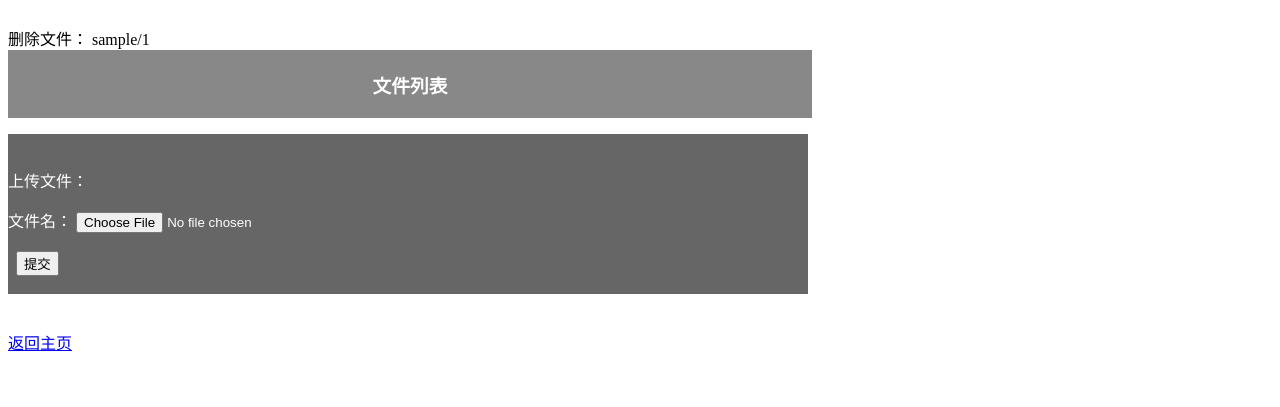
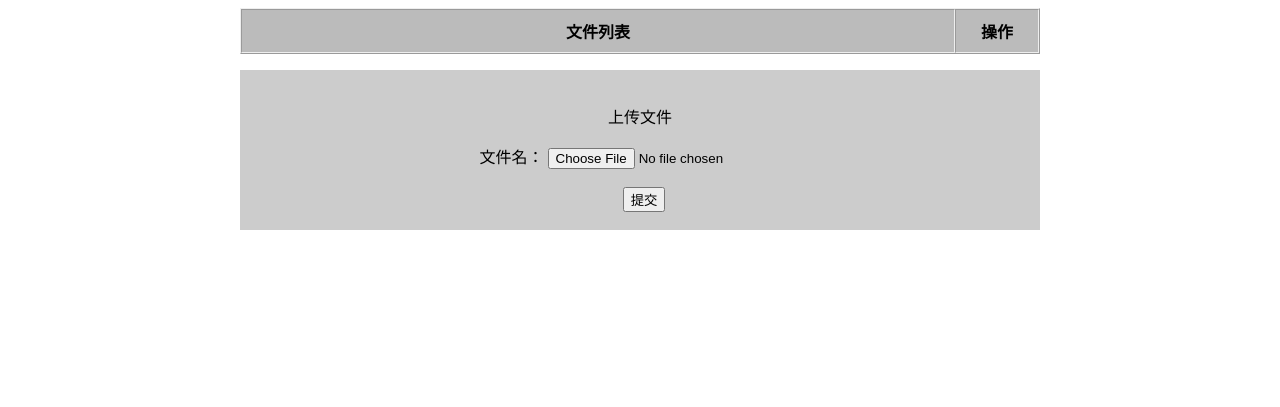
Before and after one commit to Fengerking/phpStudy, a PHP site: page /filedelete.php?filedelete=1 in a window 1280 px wide. Shown: the top 407 px of the page. Run offline with PHP 8.4, Linux system fonts and the light colour scheme; the visitor is signed in with stand-in values (Sample User, id 1); lists and menus that the app fills with data are empty.

Commit message:
finish the ftp code.

```diff
--- a/ftpserver/filedelete.php
+++ b/ftpserver/filedelete.php
@@ -21,11 +21,11 @@ $filedelete = $_GET['filedelete'];
     $delfile = $username."/".urldecode($filedelete);
     unlink ($delfile);
     $dispname = iconv("gb2312", "UTF-8", $delfile);
-    echo "<br> 删除文件： ".$dispname."<br>";
+    //echo "<br> 删除文件： ".$dispname."<br>";
 
     doFileList ($username);
 
-    echo "<br><br> <a href=index.php> 返回主页 </a>";
+   // echo "<br><br> <a href=index.php> 返回主页 </a>";
 
 ?>
 
--- a/ftpserver/filelist.php
+++ b/ftpserver/filelist.php
@@ -14,34 +14,12 @@ function doConfirm(varName, varURL)
     }
 }
 </script>
+
 <style>
-	header {
-        background-color:#888888;
-        color:white;
-        width:800px;
-        text-align:center;
-        padding:2px;
-	}
-   viewFile{
-   	    background-color:#FFFFFF;
-        width:700px;
-        float:left;
-        padding:5px;
-   }
-   viewButton{
-   	    background-color:#FFFFFF;
-        width:100px;
-        float:left;
-        text-align:center;
-        padding:5px;
-   }
-   footer {
-        background-color:#666666;
-        color:white;
-        width:800px;
-        clear:both;
-    }
+  body{ text-align:center}
+  .div{ margin:0 auto; width:800px; height:400px; }
 </style>
+
 <?php
 }
 
@@ -62,46 +40,52 @@ function doFileList($subfolder)
         }
     }
     closedir($handler);
+ ?>
 
-    echo "<header>\r\n";
-    echo "<h3> 文件列表 </h3>\r\n";
-    echo "</header>\r\n";
+<div class="div">
 
-    echo "<viewFile>\r\n";
+  <table border="1"  cellspacing="0" style="border-color:#EEEEEE" >
+    <tr bgcolor="#BBBBBB" height ="44px">
+      <th style="width:710px; font-size:16px; ">文件列表</th>
+      <th style="width:80px; font-size:16px; ">操作</th>
+    </tr>
+
+    <?php
     foreach ($files as $value) {
         $gbname = iconv("gb2312", "UTF-8", $value);
         $urlvalue = urlencode($value);
 
-        echo "<p>";
+        echo "<tr height =\"36px\">";
+        echo "<td style=\"text-align:left \">";
         echo $gbname;
         echo "&nbsp &nbsp <a href=".$subfolder."/".$gbname."> 下载 </a>\r\n";
-        echo "</p>";
+        echo "</td>\r\n";
+
+        echo "<td>";
+        echo "&nbsp &nbsp <input type=\"button\"  onclick=\"doConfirm('".$gbname."', '".$urlvalue."')\" value=\"删除\" /><br>\r\n";
+        echo "</td>";
+        echo "</tr>";
     }
-    echo "</viewFile>\r\n";
+?>
+  </table>
 
-    echo "<viewButton>\r\n";
-    foreach ($files as $value) {
-        $gbname = iconv("gb2312", "UTF-8", $value);
-        $urlvalue = urlencode($value);
-
-        echo "<p>";
-        echo "&nbsp &nbsp <input type=\"button\"  onclick=\"doConfirm('".$gbname."', '".$urlvalue."')\" value=\"删除\" /><br>\r\n";
-        echo "</p>";
-    }
-    echo "</viewButton>\r\n";
-
-?>
-    <footer>
+  <div style="width:800px; background:#CCCCCC ">
     <p>&nbsp</p>
-    <p>上传文件：</p>
+    <p>上传文件</p>
 
     <form action="fileupload.php" method="post" enctype="multipart/form-data">
-        <label for="file">文件名：  </label>
-        <input type="file" name="file" id="file"><br><br>
-        &nbsp&nbsp<input type="submit" name="submit" value="提交">
+      <label for="file">文件名：  </label>
+      <input type="file" name="file" id="file">
+        <br>
+          <br>
+            &nbsp&nbsp<input type="submit" name="submit" value="提交">
+
+
     </form>
     <br />
-    </footer>
+  </div>
+</div>
+
 
 <?php
 }
```
Also changed, not shown: ftpserver/fileupload.php (+49 -16 lines), ftpserver/index.php (+9 -0 lines).
